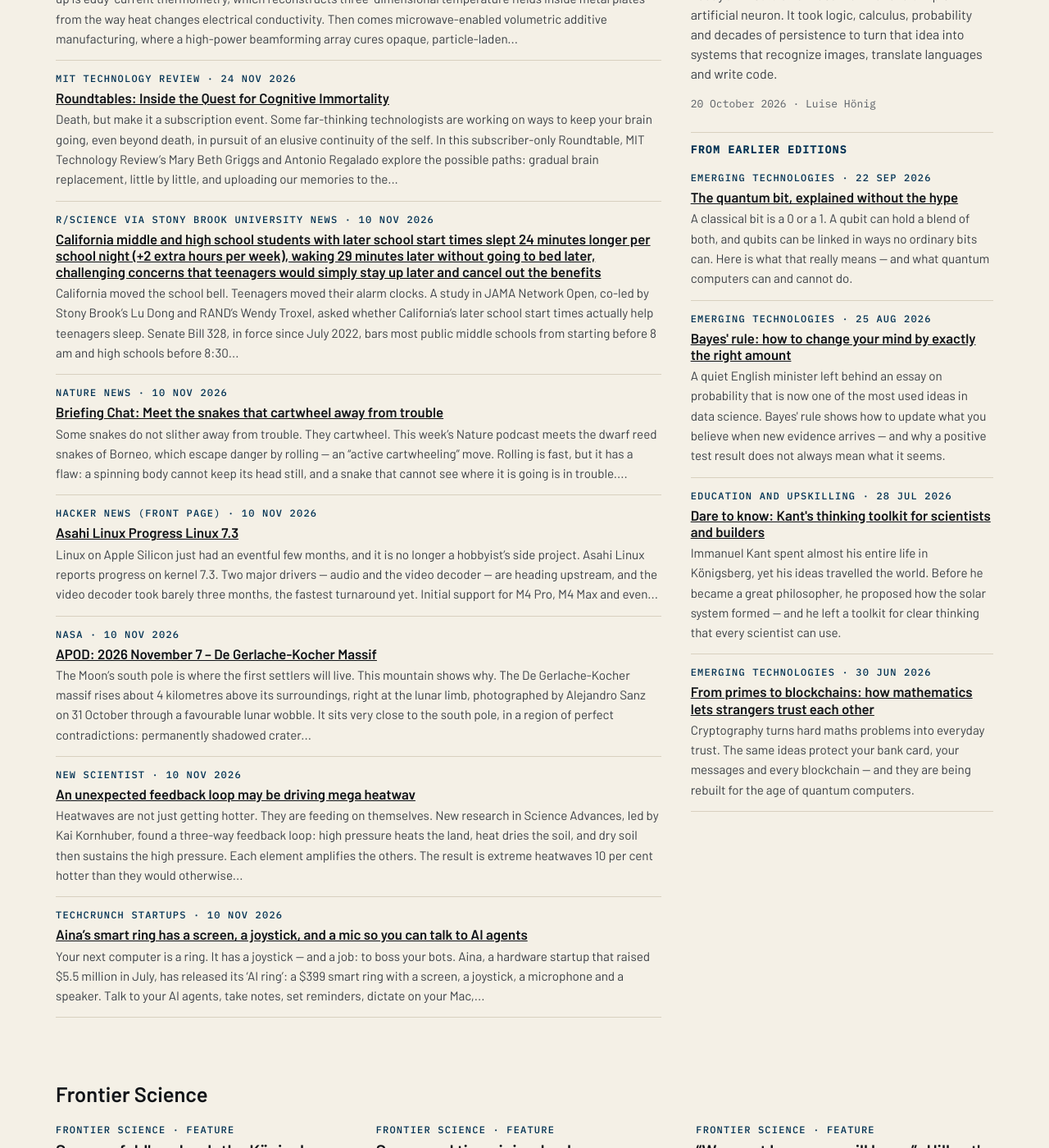
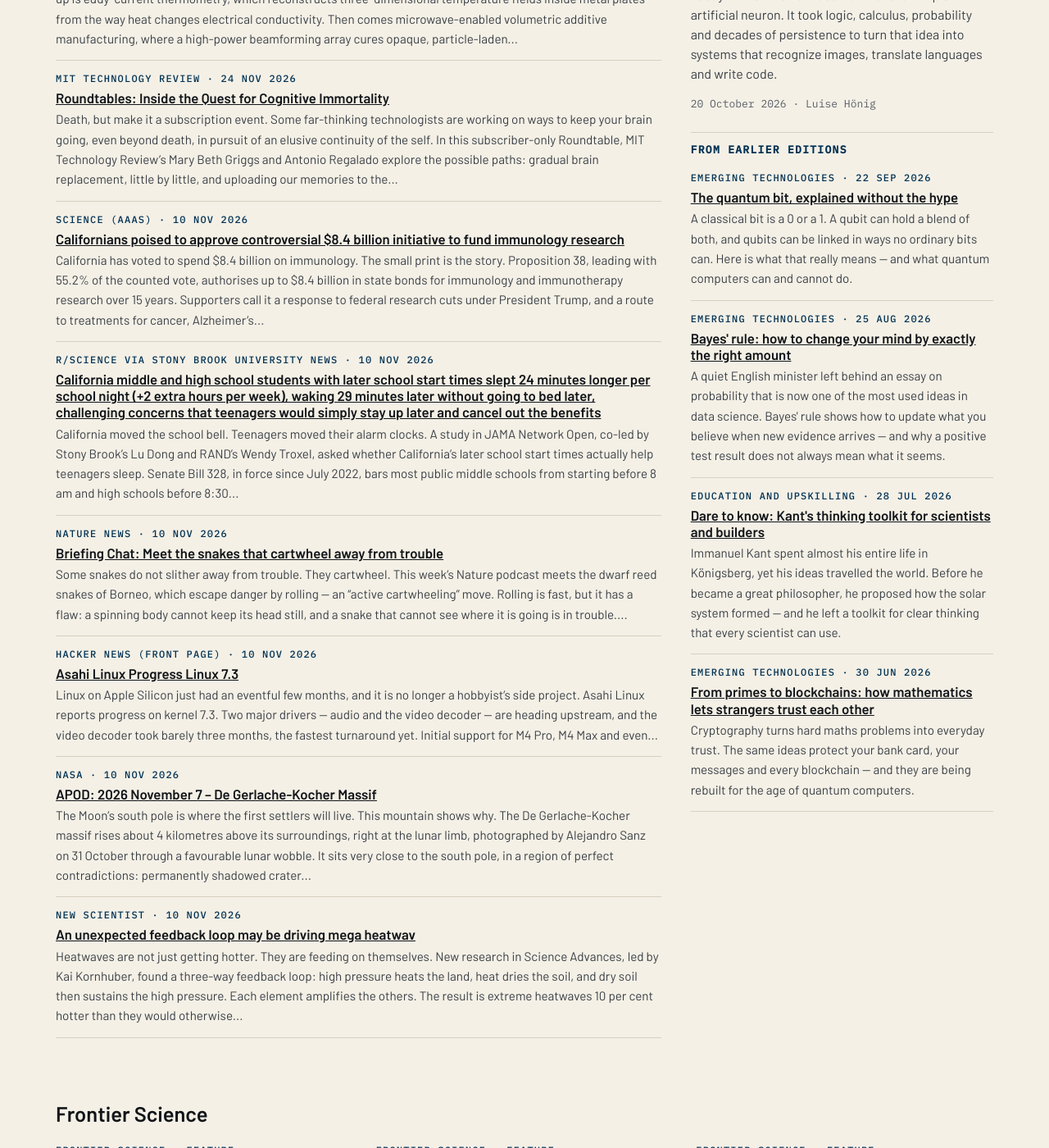
Before and after one commit to katz-news/katz.news, a Jekyll site: the page built from index.html, in a window 1280 px wide and 1400 px high, scrolled down 535 px. Shown: the whole window at 82% size. Built offline with Jekyll 4.4.1, drawn with Linux system fonts in a browser that asks for light colours.

```diff
--- a/_data/build.yml
+++ b/_data/build.yml
@@ -1 +1 @@
-published_at: 2026-11-07T18:24:57Z
+published_at: 2026-11-07T18:29:32Z
--- /dev/null
+++ b/_posts/briefs/2026-11-07-californians-poised-to-approve-controversial-8-4-billion-ini.md
@@ -0,0 +1,18 @@
+---
+published: true
+title: Californians poised to approve controversial $8.4 billion initiative to
+  fund immunology research
+date: 2026-11-10
+section: science
+source_name: Science (AAAS)
+source_url: https://www.science.org/content/article/californians-poised-approve-controversial-8-4-billion-initiative-fund-immunology
+---
+California has voted to spend $8.4 billion on immunology. The small print is the story.
+
+Proposition 38, leading with 55.2% of the counted vote, authorises up to $8.4 billion in state bonds for immunology and immunotherapy research over 15 years. Supporters call it a response to federal research cuts under President Trump, and a route to treatments for cancer, Alzheimer's and Parkinson's.
+
+Half the money goes to competitive grants. The other half — $4.2 billion — goes to a single nonprofit institute, chosen by criteria so specific that only one institution qualifies: the California Institute for Immunology & Immunotherapy, co-founded by billionaire Gary Michelson, who also funded most of the $72 million campaign behind the measure.
+
+Critics call it a private project in public clothing. The institute had three employees as of September. Its defenders say a hub is exactly what discovery needs.
+
+Conclusion: the ballot is not a blank cheque, but rather a billionaire's blueprint — bold, binding, and built for one address.
```
